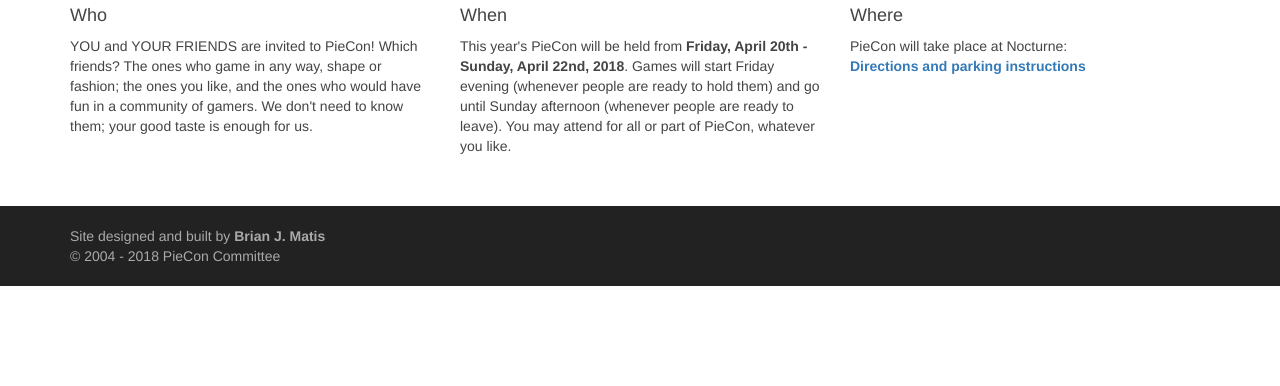
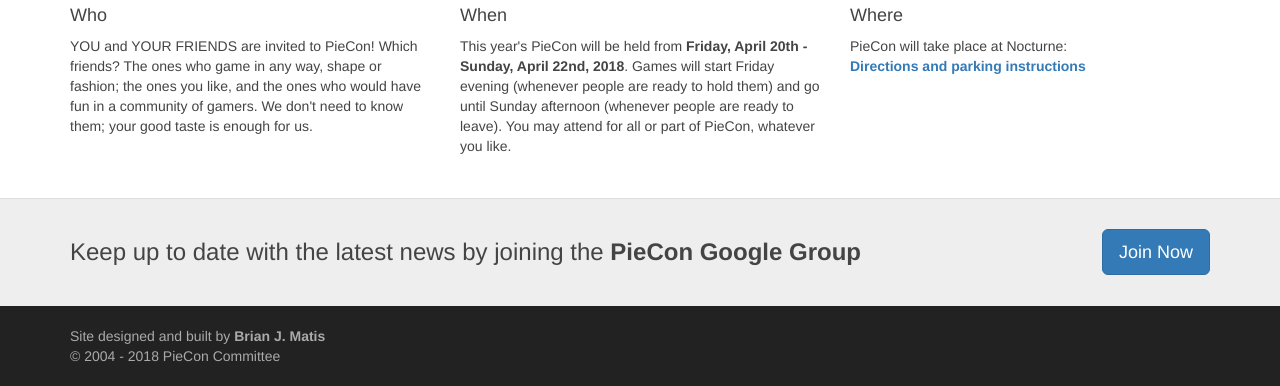
Before and after one commit to bmatis/piecon, a Django app: page / in a window 1280 px wide. Shown: the part 796-1182 px from the top of the page. Before the commit the page ends 1082 px from the top, so only its background shows below. Run offline with Django 3.2, Linux system fonts and the light colour scheme; some libraries are stand-ins or nearby versions.

Commit message:
Added footer section for Google Group signup.

```diff
--- a/main/static/main/style.css
+++ b/main/static/main/style.css
@@ -22,6 +22,8 @@
   font-size: 3em;
 }
 
+/* Homepage
+-------------------------------------------------- */
 #hero h1 {
   font-family: 'Bangers', cursive;
   font-size: 4em;
@@ -60,7 +62,8 @@
 	margin: 0 0 24px 0;
 }
 
-/* For the game descriptions */
+/* Game descriptions
+-------------------------------------------------- */
 .gameDescription {
 	margin: 40px 0;
 	border: solid 1px rgba(247, 182, 112, 0.8);
@@ -93,17 +96,14 @@
 }
 body {
   /* Margin bottom by footer height */
-  margin-bottom: 100px;
+  margin-bottom: 200px;
 }
 .footer {
   position: absolute;
   bottom: 0;
   width: 100%;
-  /* Set the fixed height of the footer here */
-  padding: 20px 0;
-  /* line-height: 60px; /* Vertically center the text there */
-  background-color: #222;
 }
+
 .footer span {
   color: #aaa
 }
@@ -111,7 +111,38 @@
   color: #ddd
 }
 
-/* Navigation */
+#copyright {
+  background-color: #222;
+  padding: 20px;
+  color: #aaa
+}
+
+#secondary-cta {
+	background: #eee;
+	padding: 30px 0;
+	border-top: solid 1px #ddd;
+}
+
+#secondary-cta h4 {
+	float: left;
+	font-size: 24px;
+	font-weight: 200;
+}
+
+#secondary-cta p {
+  float: left;
+  font-size: 20px;
+  font-weight: 200;
+  text-align: right;
+}
+
+#secondary-cta a {
+	margin: 0;
+	float: right;
+}
+
+/* Navigation
+-------------------------------------------------- */
 .navbar-default {
 	background: #dc6809;
   border-width: 0px;
--- a/main/templates/main/core.html
+++ b/main/templates/main/core.html
@@ -37,6 +37,13 @@
           </ul>
 
           <ul class="nav navbar-nav navbar-right">
+            <!-- <li>
+              <p class="navbar-btn">
+                &nbsp;&nbsp;
+                <a href="https://groups.google.com/forum/#!forum/piecon" class="btn btn-default" target="_blank">Join the Google Group!</a>
+                &nbsp;&nbsp;
+             </p>
+             </li> -->
             {% if user.is_authenticated %}
               <li class="dropdown">
                 <a href="#" class="dropdown-toggle" data-toggle="dropdown"
@@ -78,12 +85,29 @@
 
   </body>
 
+
+
   <footer class="footer">
-    <div class="container">
-      <span>
+
+    <div id="secondary-cta">
+    	<div class="container">
+    		<h4 class="visible-md visible-lg">Keep up to date with the latest news by joining the <strong>PieCon Google Group</strong></h4>
+    		<a href="https://groups.google.com/forum/#!forum/piecon" target="_blank" class="btn btn-lg btn-primary visible-md visible-lg">Join Now</a>
+
+        <!-- mobile version -->
+        <p class="visible-sm visible-xs">Stay up to date!</p>
+        <a href="https://groups.google.com/forum/#!forum/piecon" target="_blank" class="btn btn-md btn-primary visible-sm visible-xs">Join the Google Group</a>
+
+
+    	</div> <!-- end container -->
+    </div> <!-- end secondary cta -->
+
+    <div id="copyright">
+      <div class="container">
         Site designed and built by <strong>Brian J. Matis</strong><br>
         &copy; 2004 - {% now 'Y' %} PieCon Committee
-        </span>
+      </div>
     </div>
+
   </footer>
 </html>
```
